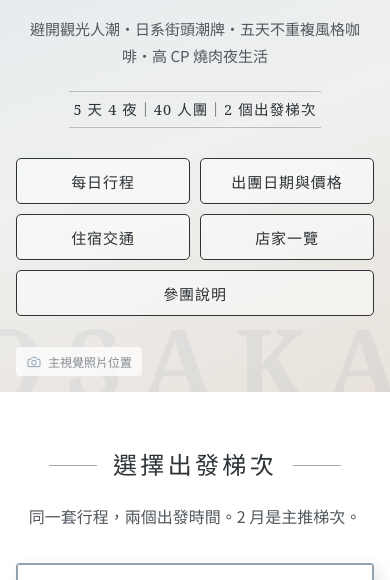
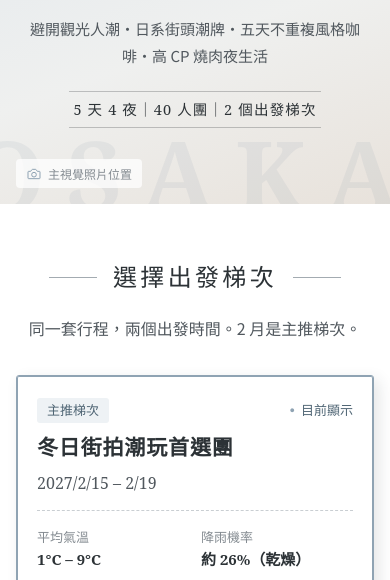
Before and after one commit to osakatrip/osakatrip.github.io, a plain HTML site: page index.html in a window 390 px wide. Shown: the part 231-811 px from the top of the page. Drawn offline with Linux system fonts and the light colour scheme.

Commit message:
首頁主視覺移除頁面按鈕（上方選單已有）
Co-Authored-By: Claude Opus 5.5 <noreply@anthropic.com>

```diff
--- a/css/style.css
+++ b/css/style.css
@@ -295,16 +295,6 @@ button { font: inherit; }
   border-top: 1px solid rgba(33, 37, 41, 0.25); border-bottom: 1px solid rgba(33, 37, 41, 0.25);
   font: 500 16px/1.6 var(--serif); letter-spacing: 0.08em;
 }
-.hero__actions { display: flex; flex-wrap: wrap; justify-content: center; gap: 14px 18px; margin-top: 40px; }
-.btn-ghost {
-  display: inline-flex; align-items: center; justify-content: center;
-  min-width: 112px; min-height: 52px; padding: 10px 22px;
-  border: 1px solid currentColor; border-radius: 5px;
-  color: inherit; background: rgba(255, 255, 255, 0.45);
-  font: 500 16px/1.3 var(--sans); letter-spacing: 0.06em; text-decoration: none;
-  transition: background-color .2s;
-}
-.btn-ghost:hover { background: #fff; }
 
 /* 放了主視覺照片之後：白字＋暗化，跟吉光一樣 */
 .hero--photo { color: #fff; }
@@ -312,8 +302,6 @@ button { font: inherit; }
 .hero--photo .hero__media::after { content: ""; position: absolute; inset: 0; background: rgba(0, 0, 0, 0.3); }
 .hero--photo .hero__crumb, .hero--photo .hero__tagline { color: rgba(255, 255, 255, 0.92); }
 .hero--photo .hero__dates { border-color: rgba(255, 255, 255, 0.6); }
-.hero--photo .btn-ghost { background: rgba(255, 255, 255, 0.06); }
-.hero--photo .btn-ghost:hover { background: rgba(255, 255, 255, 0.22); }
 
 .photo-note {
   position: absolute; z-index: 1; right: var(--gutter-r); bottom: 16px;
@@ -728,8 +716,6 @@ td.num small { display: block; font: 400 13px var(--sans); color: var(--ink-3);
   .hero__title { letter-spacing: 0.08em; }
   .hero__tagline { font-size: 15px; }
   .hero__dates { font-size: 14.5px; }
-  .hero__actions { gap: 10px; margin-top: 30px; }
-  .hero__actions .btn-ghost { flex: 1 1 calc(50% - 10px); min-height: 46px; padding: 8px 10px; font-size: 15px; }
   .photo-note { left: var(--gutter-l); right: auto; font-size: 12px; }
   .photo-note code { display: none; }
 
--- a/index.html
+++ b/index.html
@@ -9,7 +9,7 @@
 <link rel="preconnect" href="https://fonts.googleapis.com">
 <link rel="preconnect" href="https://fonts.gstatic.com" crossorigin>
 <link rel="stylesheet" href="https://fonts.googleapis.com/css2?family=Noto+Sans+TC:wght@400;500;700&family=Noto+Serif+TC:wght@500;600;700&display=swap">
-<link rel="stylesheet" href="css/style.css?v=4">
+<link rel="stylesheet" href="css/style.css?v=5">
 </head>
 <body>
 
@@ -55,7 +55,6 @@
         <h1 class="hero__title" id="hero-title"></h1>
         <p class="hero__tagline" id="hero-tagline"></p>
         <p class="hero__dates" id="hero-dates"></p>
-        <nav class="hero__actions" id="hero-actions" aria-label="快速前往"></nav>
       </div>
       <span class="photo-note" id="hero-photo-note"></span>
     </div>
@@ -217,8 +216,8 @@
 
 <button type="button" class="to-top" id="to-top" aria-label="回到頁首"></button>
 
-<script src="js/data.js?v=4"></script>
-<script src="js/tour.js?v=4"></script>
-<script src="js/app.js?v=4"></script>
+<script src="js/data.js?v=5"></script>
+<script src="js/tour.js?v=5"></script>
+<script src="js/app.js?v=5"></script>
 </body>
 </html>
--- a/js/app.js
+++ b/js/app.js
@@ -161,8 +161,6 @@
     // 標題只在空白或「五天四夜」前換行，避免手機上斷在奇怪的地方
     $('#hero-title').innerHTML = esc(TOUR.title).replace(/(五天四夜|[0-9]+天[0-9]+夜)$/, '<wbr>$1');
     $('#hero-tagline').textContent = TOUR.tagline;
-    $('#hero-actions').innerHTML = PAGES.filter((p) => p.id !== 'home')
-      .map((p) => `<a class="btn-ghost" href="${pageHref(p.id)}">${esc(p.nav)}</a>`).join('');
   }
 
   /** 首頁「選擇出發梯次」卡片 */
```
